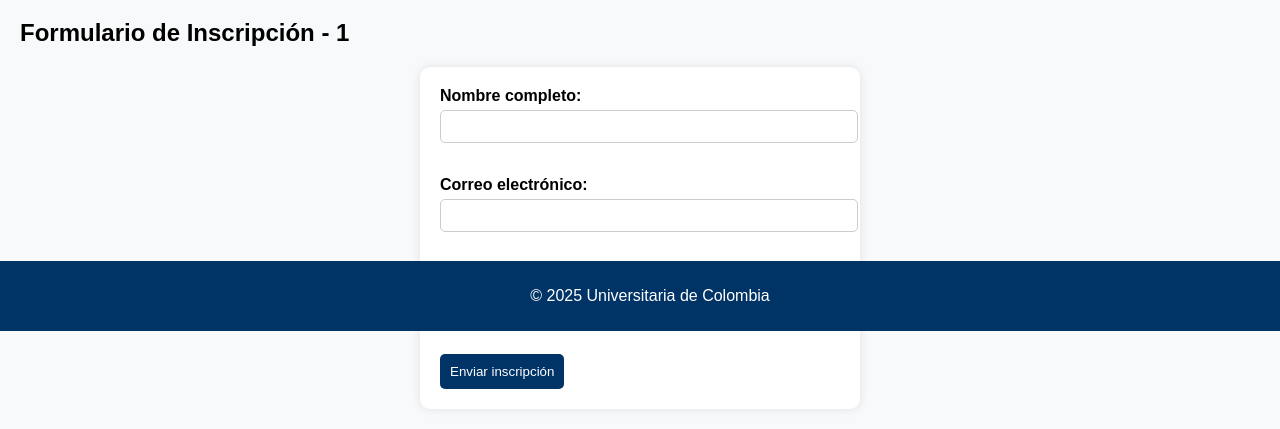
After one commit to aebautista/Chatbox_Herencia, a Flask app: page /inscripcion/1 in a window 1280 px wide. The commit adds this page. Shown: the part 469-898 px from the top of the page. Run offline with Flask 3, Linux system fonts and the light colour scheme.

Commit message:
Actualizacion

```diff
--- a/main.py
+++ b/main.py
@@ -1,42 +1,33 @@
-from flask import Flask, render_template, request, jsonify
+from flask import Flask, render_template, request
 
 app = Flask(__name__)
 
 @app.route("/")
-def home():
-    return render_template("index.html", page="home")
+def index():
+    return render_template("index.html")
 
 @app.route("/mision")
 def mision():
-    return render_template("mision.html", page="mision")
+    return render_template("mision.html")
 
 @app.route("/vision")
 def vision():
-    return render_template("vision.html", page="vision")
+    return render_template("vision.html")
 
 @app.route("/programas")
 def programas():
-    return render_template("programas.html", page="programas")
+    return render_template("programas.html")
 
-@app.route("/chat", methods=["POST"])
-def chat():
-    user_message = request.form.get("message", "").strip().lower()
-    return jsonify({"response": responder_chatbot(user_message)})
+@app.route("/inscripcion/<programa>", methods=["GET", "POST"])
+def inscripcion(programa):
+    if request.method == "POST":
+        nombre = request.form["nombre"]
+        correo = request.form["correo"]
+        telefono = request.form["telefono"]
+        # Aquí podrías guardar los datos en la base de datos si lo deseas
+        return render_template("confirmacion.html", nombre=nombre, programa=programa)
 
-def responder_chatbot(msg):
-    if not msg:
-        return "No entendí tu mensaje. ¿Podrías repetirlo?"
-    if any(word in msg for word in ["hola", "buenas", "saludo"]):
-        return "¡Hola! 👋 Bienvenido al chat de la Universitaria de Colombia."
-    if "mision" in msg:
-        return "Nuestra misión es formar profesionales integrales, comprometidos con el desarrollo social."
-    if "vision" in msg:
-        return "Nuestra visión es ser reconocidos como líderes en educación superior en Colombia."
-    if "programa" in msg:
-        return "Tenemos programas de Ingeniería, Ciencias Sociales y más. ¿Sobre cuál te gustaría saber?"
-    if "gracias" in msg:
-        return "¡Con gusto! 😊"
-    return f"Interesante lo que dices: '{msg}'. ¿Quieres más información de Misión, Visión o Programas?"
+    return render_template("inscripcion.html", programa=programa)
 
 if __name__ == "__main__":
     app.run(debug=True)
--- /dev/null
+++ b/static/CSS/style.css
@@ -0,0 +1,113 @@
+body {
+    font-family: Arial, sans-serif;
+    margin: 0;
+    padding: 0;
+    background: #f8f9fa;
+}
+
+header {
+    background: #003366;
+    color: white;
+    padding: 15px;
+    text-align: center;
+}
+
+nav ul {
+    list-style: none;
+    padding: 0;
+}
+
+nav ul li {
+    display: inline-block;
+    margin: 0 15px;
+}
+
+nav ul li a {
+    color: white;
+    text-decoration: none;
+    font-weight: bold;
+}
+
+nav ul li a:hover {
+    text-decoration: underline;
+}
+
+main {
+    padding: 20px;
+}
+
+footer {
+    background: #003366;
+    color: white;
+    text-align: center;
+    padding: 10px;
+    position: fixed;
+    width: 100%;
+    bottom: 0;
+}
+form {
+    background: #fff;
+    padding: 20px;
+    border-radius: 10px;
+    box-shadow: 0 0 10px rgba(0,0,0,0.1);
+    max-width: 400px;
+    margin: auto;
+}
+
+form label {
+    font-weight: bold;
+}
+
+form input {
+    width: 100%;
+    padding: 8px;
+    margin: 5px 0 15px 0;
+    border: 1px solid #ccc;
+    border-radius: 5px;
+}
+
+form button {
+    background: #003366;
+    color: white;
+    padding: 10px;
+    border: none;
+    border-radius: 5px;
+    cursor: pointer;
+}
+
+form button:hover {
+    background: #0055aa;
+}
+.confirmacion {
+    text-align: center;
+    background: #ffffff;
+    padding: 40px;
+    margin: 40px auto;
+    max-width: 500px;
+    border-radius: 10px;
+    box-shadow: 0 0 15px rgba(0,0,0,0.1);
+}
+
+.confirmacion h2 {
+    color: #28a745;
+    font-size: 2em;
+}
+
+.confirmacion p {
+    font-size: 1.2em;
+    margin: 20px 0;
+}
+
+.btn-volver {
+    display: inline-block;
+    background: #003366;
+    color: white;
+    padding: 12px 20px;
+    border-radius: 6px;
+    text-decoration: none;
+    font-weight: bold;
+}
+
+.btn-volver:hover {
+    background: #0055aa;
+}
--- a/static/style.css
+++ /dev/null
@@ -1,6 +0,0 @@
-body{background-color:#f8f9fa}.card{border-radius:12px}.card-header{border-top-left-radius:12px;border-top-right-radius:12px}
-.brand-colombia{font-weight:700;font-size:1.2rem;display:inline-block;background:linear-gradient(to right,#FFD700 33%,#0033A0 33% 66%,#CE1126 66% 100%);
--webkit-background-clip:text;-webkit-text-fill-color:transparent}
-.user,.bot{margin:4px 0;padding:8px 12px;border-radius:12px;max-width:75%;font-size:.9rem}
-.user{background:#DCF8C6;align-self:flex-end;text-align:right}
-.bot{background:#fff;border:1px solid #ddd;align-self:flex-start;text-align:left;color:#333;font-style:italic}
--- a/templates/base.html
+++ b/templates/base.html
@@ -3,36 +3,29 @@
 <head>
     <meta charset="UTF-8">
     <meta name="viewport" content="width=device-width, initial-scale=1.0">
-  <title>Universitaria de Colombia - {% block title %}{% endblock %}</title>
-  <link href="https://cdn.jsdelivr.net/npm/bootstrap@5.3.3/dist/css/bootstrap.min.css" rel="stylesheet">
-  <link rel="stylesheet" href="{{ url_for('static', filename='style.css') }}">
+    <title>{% block title %}Universitaria de Colombia{% endblock %}</title>
+    <link rel="stylesheet" href="{{ url_for('static', filename='CSS/style.css') }}">
 </head>
 <body>
-  <nav class="navbar navbar-expand-sm bg-light shadow-sm">
-    <div class="container-fluid">
-      <a class="navbar-brand" href="{{ url_for('home') }}">
-        <span class="brand-colombia">Universitaria de Colombia</span>
-      </a>
-      <button class="navbar-toggler" type="button" data-bs-toggle="collapse" data-bs-target="#menuNav">
-        <span class="navbar-toggler-icon"></span>
-      </button>
-      <div class="collapse navbar-collapse" id="menuNav">
-        <ul class="navbar-nav ms-auto">
-          <li class="nav-item"><a class="nav-link {% if page=='home' %}active{% endif %}" href="{{ url_for('home') }}">Home</a></li>
-          <li class="nav-item"><a class="nav-link {% if page=='mision' %}active{% endif %}" href="{{ url_for('mision') }}">Misión</a></li>
-          <li class="nav-item"><a class="nav-link {% if page=='vision' %}active{% endif %}" href="{{ url_for('vision') }}">Visión</a></li>
-          <li class="nav-item"><a class="nav-link {% if page=='programas' %}active{% endif %}" href="{{ url_for('programas') }}">Programas</a></li>
+    <header>
+        <img src="https://universitariadecolombia.edu.co/wp-content/uploads/2025/04/Logo_universitaria_white_3-1.png" alt="Logo Universidad" class ="logo">
+        <h1>Universitaria de Colombia</h1>
+        <nav>
+            <ul>
+                <li><a href="{{ url_for('index') }}">Inicio</a></li>
+                <li><a href="{{ url_for('mision') }}">Misión</a></li>
+                <li><a href="{{ url_for('vision') }}">Visión</a></li>
+                <li><a href="{{ url_for('programas') }}">Programas</a></li>
             </ul>
-      </div>
-    </div>
         </nav>
-  <div class="container my-4">
+    </header>
+
+    <main>
         {% block content %}{% endblock %}
-  </div>
-  <footer class="text-center py-3">
-    <a href="https://universitariadecolombia.edu.co/" target="_blank">Visítenos en Internet</a>
+    </main>
+
+    <footer>
+        <p>&copy; 2025 Universitaria de Colombia</p>
     </footer>
-  <script src="https://cdn.jsdelivr.net/npm/bootstrap@5.3.3/dist/js/bootstrap.bundle.min.js"></script>
-  {% block scripts %}{% endblock %}
 </body>
 </html>
--- /dev/null
+++ b/templates/inscripcion.html
@@ -0,0 +1,17 @@
+{% extends "base.html" %}
+{% block title %}Inscripción - {{ programa }}{% endblock %}
+{% block content %}
+    <h2>Formulario de Inscripción - {{ programa }}</h2>
+    <form method="POST">
+        <label for="nombre">Nombre completo:</label><br>
+        <input type="text" id="nombre" name="nombre" required><br><br>
+
+        <label for="correo">Correo electrónico:</label><br>
+        <input type="email" id="correo" name="correo" required><br><br>
+
+        <label for="telefono">Teléfono:</label><br>
+        <input type="text" id="telefono" name="telefono" required><br><br>
+
+        <button type="submit">Enviar inscripción</button>
+    </form>
+{% endblock %}
--- a/templates/mision.html
+++ b/templates/mision.html
@@ -1,6 +1,6 @@
 {% extends "base.html" %}
-{% block title %}Misión{% endblock %}
+{% block title %}Misión - Universitaria de Colombia{% endblock %}
 {% block content %}
-<h1>Misión</h1>
-<p>Nuestra misión es formar profesionales integrales, comprometidos con el desarrollo social y económico del país.</p>
+    <h2>Misión</h2>
+    <p>Nuestra misión es contribuir al desarrollo de Colombia mediante la formación de profesionales éticos, críticos y comprometidos con la sociedad.</p>
 {% endblock %}
--- a/templates/vision.html
+++ b/templates/vision.html
@@ -1,6 +1,6 @@
 {% extends "base.html" %}
-{% block title %}Visión{% endblock %}
+{% block title %}Visión - Universitaria de Colombia{% endblock %}
 {% block content %}
-<h1>Visión</h1>
-<p>Nuestra visión es ser reconocidos como líderes en educación superior en Colombia y América Latina.</p>
+    <h2>Visión</h2>
+    <p>Ser reconocida como una institución líder en educación superior, con programas innovadores y de calidad internacional.</p>
 {% endblock %}
```
Also changed, not shown: static/app.js (deleted, +0 -62 lines), templates/confirmacion.html (added, +9 -0 lines), templates/index.html (+3 -21 lines), templates/programas.html (+8 -7 lines). Lines whose indentation alone changed are shown as unchanged.
